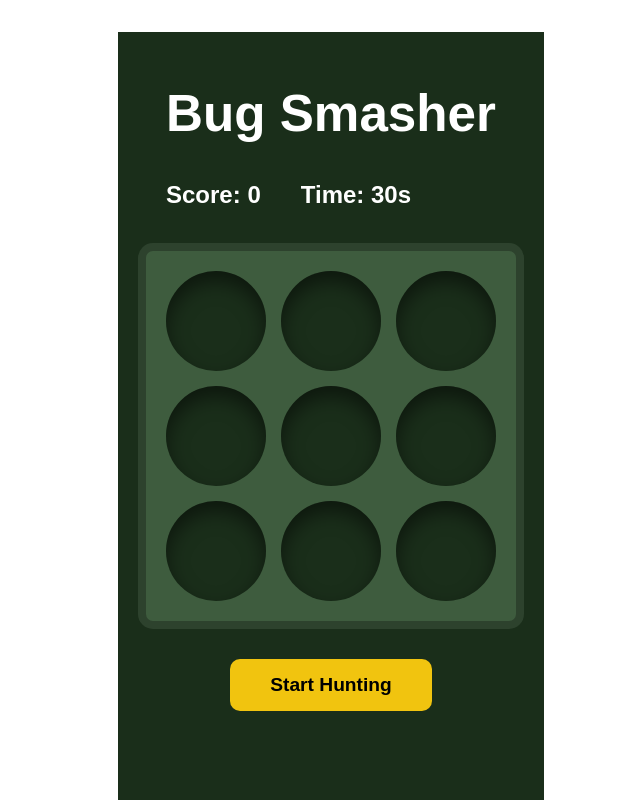
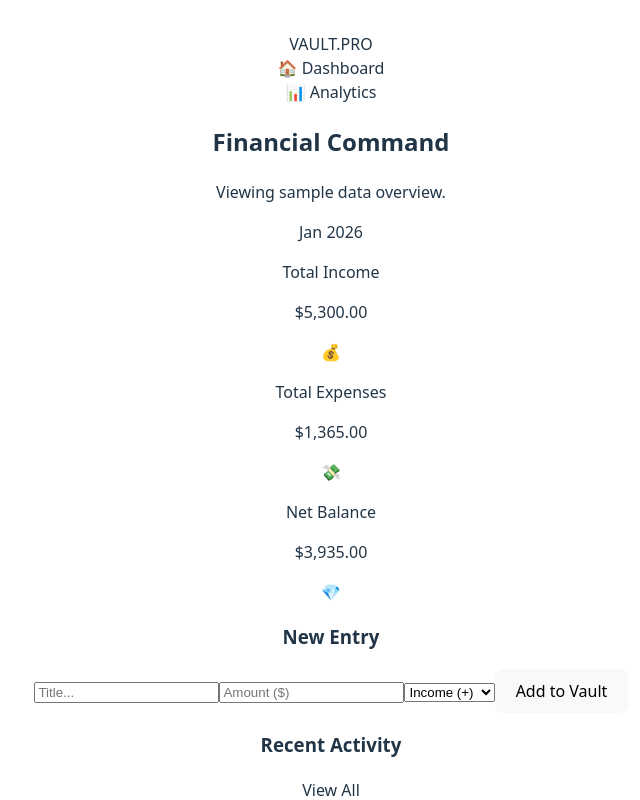
Before and after one commit to niamul007/Mini-projects, a React (Vite) app in the folder my-projects/: page / in a window 1280 px wide. Shown: the top 800 px of the page, without its empty margins (309-949 px from the left). Built offline with nearby package versions, Linux system fonts and the light colour scheme.

Commit message:
adding dashboard for logic practice

```diff
--- a/my-projects/src/App.jsx
+++ b/my-projects/src/App.jsx
@@ -2,17 +2,21 @@ import { useState } from 'react'
 import reactLogo from './assets/react.svg'
 import viteLogo from '/vite.svg'
 import './App.css'
+import React from 'react'
 import PasswordValidator from './components/Locker.jsx'
 import SecretToggle from './components/Toggle.jsx'
 import Game from './Game/Game.jsx'
 import HighLow from './High-Low/highLow.jsx'
 import EmojiGame from './emoji-game/EmojiGame.jsx'
+import BudgetList from './list/List.jsx'
+import KanbanBoard from './Unknown/Known.jsx'
+import FinanceDashboard from './Dashboard/Dashboard.jsx'
 
 function App() {
 
   return (
     <>
-    <EmojiGame />
+    <FinanceDashboard/>
     </>
   )
 }
```
